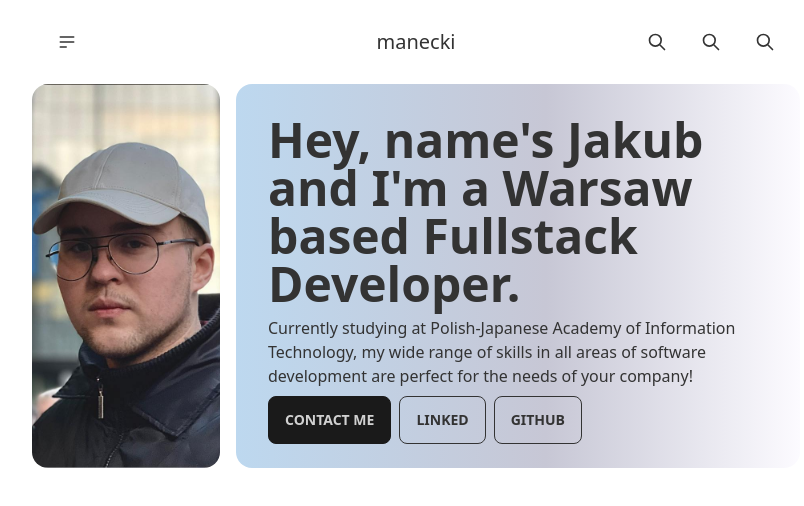
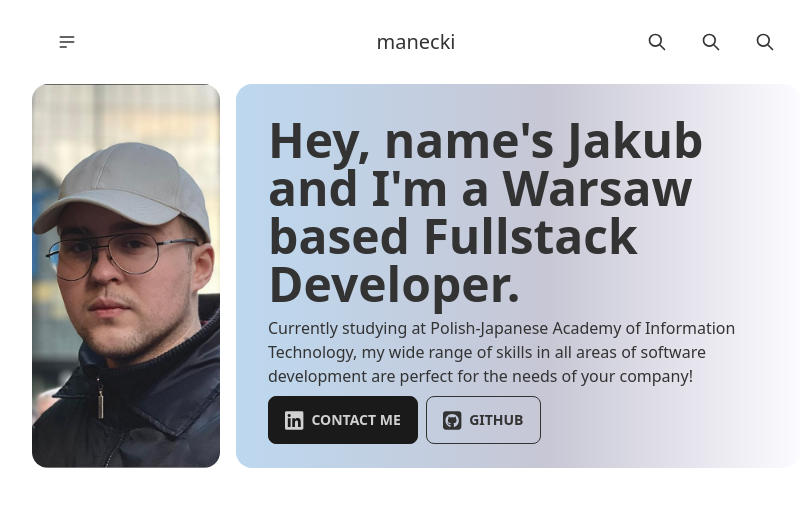
Before and after one commit to manymanecki/manecki-personal-page, a Vue app: page / in a window 1280 px wide. Shown: the top 506 px of the page, without its empty margins (224-1028 px from the left). Built offline with nearby package versions, Linux system fonts and the light colour scheme.

Commit message:
Button functionality and styling

```diff
--- a/package.json
+++ b/package.json
@@ -10,6 +10,11 @@
     "format": "prettier --write src/"
   },
   "dependencies": {
+    "@fortawesome/fontawesome-svg-core": "^6.4.0",
+    "@fortawesome/free-brands-svg-icons": "^6.4.0",
+    "@fortawesome/free-regular-svg-icons": "^6.4.0",
+    "@fortawesome/free-solid-svg-icons": "^6.4.0",
+    "@fortawesome/vue-fontawesome": "^3.0.3",
     "daisyui": "^2.51.6",
     "vue": "^3.2.47",
     "vue-router": "^4.1.6"
--- a/src/main.js
+++ b/src/main.js
@@ -3,8 +3,15 @@ import { createApp } from 'vue'
 import App from './App.vue'
 import router from './router'
 
-const app = createApp(App)
+import { library } from '@fortawesome/fontawesome-svg-core'
+import { FontAwesomeIcon } from '@fortawesome/vue-fontawesome'
+// import { FontAwesomeSolid } from '@fortawesome/free-solid-svg-icons'
+import { faLinkedin, faSquareGithub } from "@fortawesome/free-brands-svg-icons";
 
-app.use(router)
+// FontAwesomeLibrary.add(FontAwesomeSolid)
+library.add(faSquareGithub, faLinkedin)
 
-app.mount('#app')
+createApp(App)
+    .use(router)
+    .component('font-awesome-icon', FontAwesomeIcon)
+    .mount('#app')
--- a/src/views/HomeView.vue
+++ b/src/views/HomeView.vue
@@ -21,9 +21,18 @@
                         <h2 class="card-title text-5xl">Hey, name's Jakub and I'm a Warsaw based Fullstack Developer.</h2>
                         <p class="">Currently studying at Polish-Japanese Academy of Information Technology, my wide range of skills in all areas of software development are perfect for the needs of your company!</p>
                         <div class="card-actions">
-                            <button class="btn">Contact me</button>
-                            <button class="btn btn-outline">Linked</button>
-                            <button class="btn btn-outline">GitHub</button>
+                            <a target="_blank" href="https://www.linkedin.com/in/jakubpawlowski00/">
+                                <button class="btn gap-2">
+                                    <font-awesome-icon icon="fa-brands fa-linkedin" size="xl"/>
+                                    Contact me
+                                </button>
+                            </a>
+                            <a target="_blank" href="https://www.github.com/manymanecki">
+                                <button class="btn btn-outline gap-2">
+                                    <font-awesome-icon icon="fa-brands fa-square-github" size="xl"/>
+                                    GitHub
+                                </button>
+                            </a>
                         </div>
                     </div>
                 </div>
```
Also changed, not shown: 1 other file (tests, documents, lock files or other folders).
